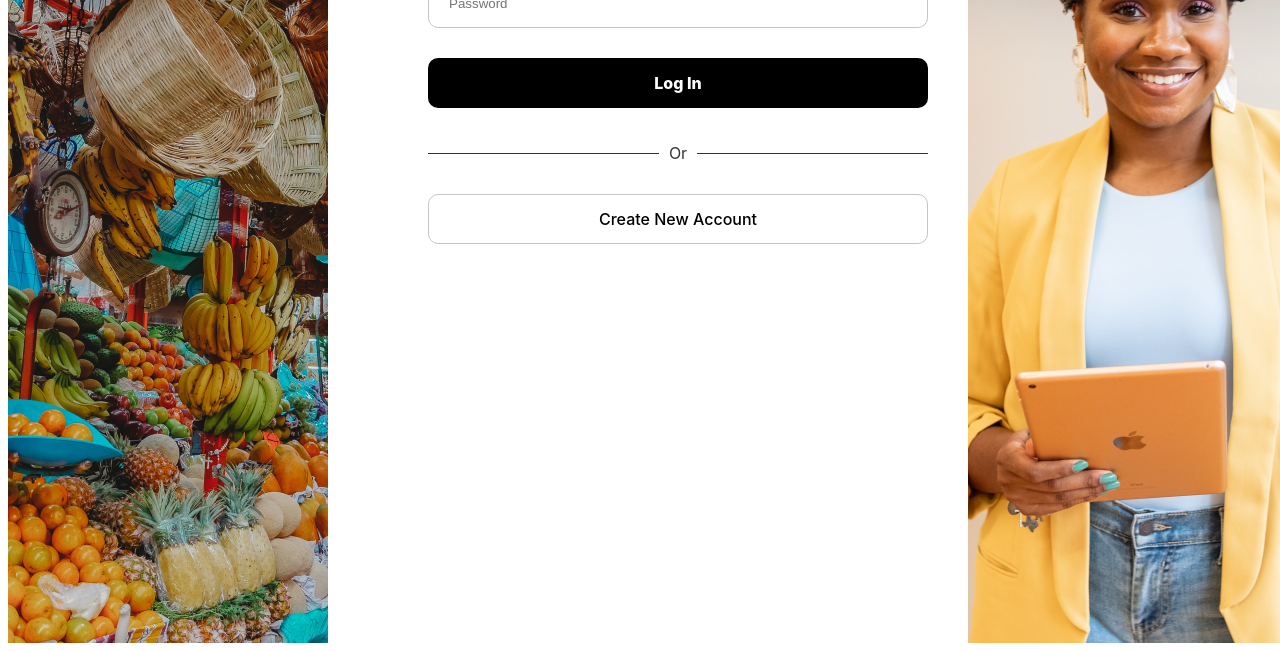
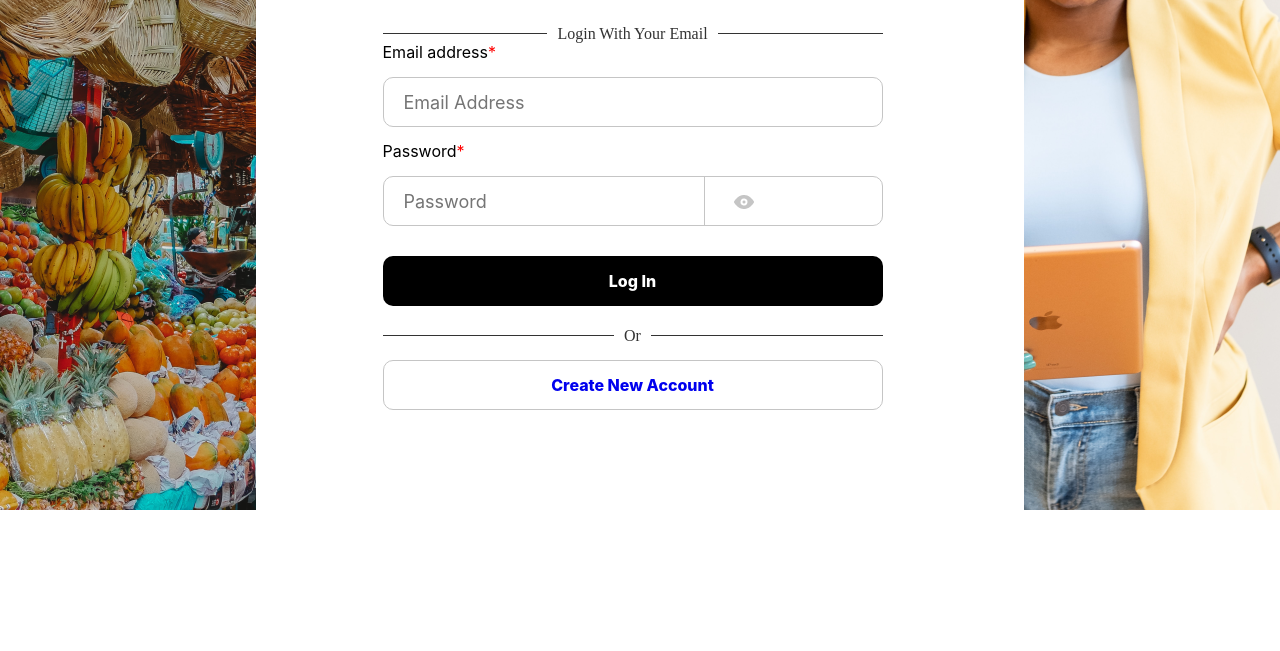
Before and after one commit to EdAgbagba/ecommerce_store_client, a plain HTML site: page login.html in a window 1280 px wide. Shown: the part 290-941 px from the top of the page. After the commit the page ends 800 px from the top, so only its background shows below. Drawn offline with Linux system fonts and the light colour scheme.

Commit message:
new layout

```diff
--- a/account.css
+++ b/account.css
@@ -2,7 +2,7 @@
   margin: 0%;
   padding: 0%;
   box-sizing: border-box;
-  font-family: sans-serif;
+  /* font-family: sans-serif; */
 }
 
 #account {
@@ -20,38 +20,6 @@ body {
   height: 100%;
 }
 
-.row {
-  position: relative;
-  width: 100%;
-  height: 925px;
-}
-
-.row::after {
-  content: "";
-  display: table;
-  clear: both;
-}
-
-[class*="col-"] {
-  float: left;
-}
-
-.col-3 {
-  width: 25%;
-  height: 925px;
-  background-color: blue;
-  background-repeat: no-repeat;
-}
-
-.col-6 {
-  width: 50%;
-  height: 925px;
-  background-color: white;
-  /* padding-left:60px;
-    padding-right:60px; */
-  background-repeat: no-repeat;
-  padding: 0px 160px;
-}
 
 .left {
   background-image: url("images/roberto-carlos-roman-don-K77xDt7E1fE-unsplash\ 1\ 1.png");
@@ -237,3 +205,55 @@ a {
   text-align: end;
   margin-right: 24px;
 }
+
+
+
+.login{
+  width: 500px;
+  height: 50px;
+  margin: 15px 0px;
+  background-color:white;
+  border: none;
+  margin-bottom: 20px;
+  border: 1px solid #C5C5C5;
+  border-radius: 10px;
+}
+
+input[type=submit]{
+  width: 500px;
+  height: 50px;
+  margin: 15px 0px;
+  background-color:black;
+  border: none;
+  margin-bottom: 20px;
+  border-radius: 10px;
+  font-family: 'Inter';
+  font-style: normal;
+  font-weight: 800;
+  font-size: 16px;
+  line-height: 19px;
+  color: #FFFFFF;
+}
+
+
+.hr-lines{
+  font-weight: 400;
+  font-size: 16px;
+  line-height: 19px;
+  color: #333333;
+  display: flex;
+  flex-direction: row;
+  width: 500px;
+}
+.hr-lines:before, .hr-lines:after{
+  content: "";
+  flex: 1 1;
+  border-bottom: 1px solid;
+  margin: auto;
+}
+.hr-lines:before {
+  margin-right: 10px
+}
+.hr-lines:after {
+  margin-left: 10px
+}
--- a/createAccount.js
+++ b/createAccount.js
@@ -1,18 +1,41 @@
+
+function LogIn(){
+  let x = document.getElementById('email').value;
+  let y = document.getElementById('password').value;
+
+  if (x ===""){
+    alert("Email is required");
+    return;
+
+  }else if (y ===""){
+    alert("Password is required");
+    return;
+
+  }
+
+}
+
 function createAccount(){
-    let account={
-        firstName : document.getElementById('firstname').value,
-
-        lastname : document.getElementById('lastname').value,
-        businessname : document.getElementById('Businessname').value,
+  let Password = document.getElementById('password').value;
+  let Confirm = document.getElementById('confirmPassword')
+}
 
 
-        phonenumber : document.getElementById('phone').value,
+// function createAccount(){
+//     let account={
+//         firstName : document.getElementById('firstname').value,
 
-        emailaddress : document.getElementById('emailaddress').value,
+//         lastname : document.getElementById('lastname').value,
+//         businessname : document.getElementById('Businessname').value,
 
-        password: document.getElementById('password').value,
 
-        confirmPassword: document.getElementById('cmfPswd'),
-    }
-    console.log(account);
-  }
+//         phonenumber : document.getElementById('phone').value,
+
+//         emailaddress : document.getElementById('emailaddress').value,
+
+//         password: document.getElementById('password').value,
+
+//         confirmPassword: document.getElementById('cmfPswd'),
+//     }
+//     console.log(account);
+//   }
--- a/login.html
+++ b/login.html
@@ -5,33 +5,49 @@
     <meta http-equiv="X-UA-Compatible" content="IE=edge">
     <meta name="viewport" content="width=device-width, initial-scale=1.0">
     <title>Document</title>
-    <link rel="stylesheet" href="styles.css">
+    <link rel="stylesheet" href="./account.css" />
+    <script src="./createAccount.js"></script>
+
 </head>
-<body>
-  <div class="row">
-    <div class="col-3 first">
-      <h2 class="logo1"></h2>
-    </div>
-    <div class="col-6">
-      <h1>Welcome</h1>
-      <p class="hr-lines"> Login With Your Email </p>
-      <form action="./products.html">
-        <label>Email Address</label><br>
-        <input type="text" placeholder="Email Address" name="Email address" id="Emailaddress"required><br>
-        <label>Password</label><br>
-        <input type="password" placeholder="Password" minlength="8" name="Password" id="Password" required>
-          <input type="submit" value="Log In">
+<body id="account">
+  <div class="left">
+    <img class="logo" src="./images/Sikasem Logo (White) 1.png" alt="Sikasem Logo" />
+  </div>
+  <div class="middle">
+    <h1>Welcome</h1>
+    <p class="hr-lines">Login With Your Email</p>
+    <form action="./products.html">
+      <div class="input-row">
+        <div class="input-box full-input">
+          <label for="email">Email address</label>
+          <input type="email" placeholder="Email Address" name="Email address" id="email" required />
+        </div>
+      </div>
+      <div class="input-row">
+        <div class="input-box full-input">
+          <label for="email">Password</label>
+          <input type="password" id="password" placeholder="Password" minlength="8" name="Password" required/>
+        </div>
+        </div>
+        <div class="input-row">
+          <div class="input-box full-input">
+            <input type="submit" value="Log In" />
+          </div>
+          </div>
+          <div class="input-row">
+            <div class="input-box full-input">
+              <p class="hr-lines">Or</p>
+            </div>
+          </div>
+          <div class="input-row">
+            <div class="input-box full-input">
+              <button class="login"><a href="newaccount.html" class="account" onclick="LogIn"> Create New Account</a></button>
+            </div>
+          </div>
+        </div>
+  <div class="right">
+    <img class="logo" src="./images/Personax Logo (White) 1.png" alt="" srcset="" />
+  </div>
 
-        <p class="hr-lines">Or</p>
-       <button ><a target="_blank" href="newaccount.html" class="account" onclick="logIn"> Create New Account</button>
-        <!-- <div><button target="_blank" href="newaccount.html" class="account">  Create Account</button></div> -->
-
-      </form>
-    </div>
-    <div class="col-3 second">
-      <h2 class="logo2"></h2>
-    </div>
-  </div>
-  <script src="./products.js"></script>
 </body>
 </html>
--- a/styles.css
+++ b/styles.css
@@ -7,7 +7,43 @@ body{
     box-sizing: border-box;
 }
 
-.row{
+#login {
+    display: grid;
+    grid-template-columns: 1fr 3fr 1fr;
+    height: 100vh;
+  }
+
+.logo {
+    margin: 10%;
+}
+
+
+.middle {
+    display: flex;
+    flex-direction: column;
+    justify-content: flex-end;
+    align-content: center;
+    flex-wrap: wrap;
+    padding: 80px;
+  }
+
+  .left {
+  background-image: url("images/roberto-carlos-roman-don-K77xDt7E1fE-unsplash\ 1\ 1.png");
+  background-position: top;
+ background-position: 100%;
+}
+
+.right {
+  background-image: url("images/alex-starnes-PK_t0Lrh7MM-unsplash\ 1\ \(1\)\ 1.png");
+  background-position: 100%;
+}
+
+
+.input-box {
+    margin-right: 15px;
+  }
+
+/* .row{
     position:relative;
     width: 100%;
     height:925px;
@@ -87,7 +123,7 @@ input[type="submit"]{
     color: #FFFFFF;
 }
 
-button{
+button a{
     width: 500px;
     height: 50px;
     margin: 15px 0px;
@@ -171,3 +207,4 @@ label{
     color: #000000;
 
 }
+ */
```
Also changed, not shown: newaccount.html (+12 -11 lines).
